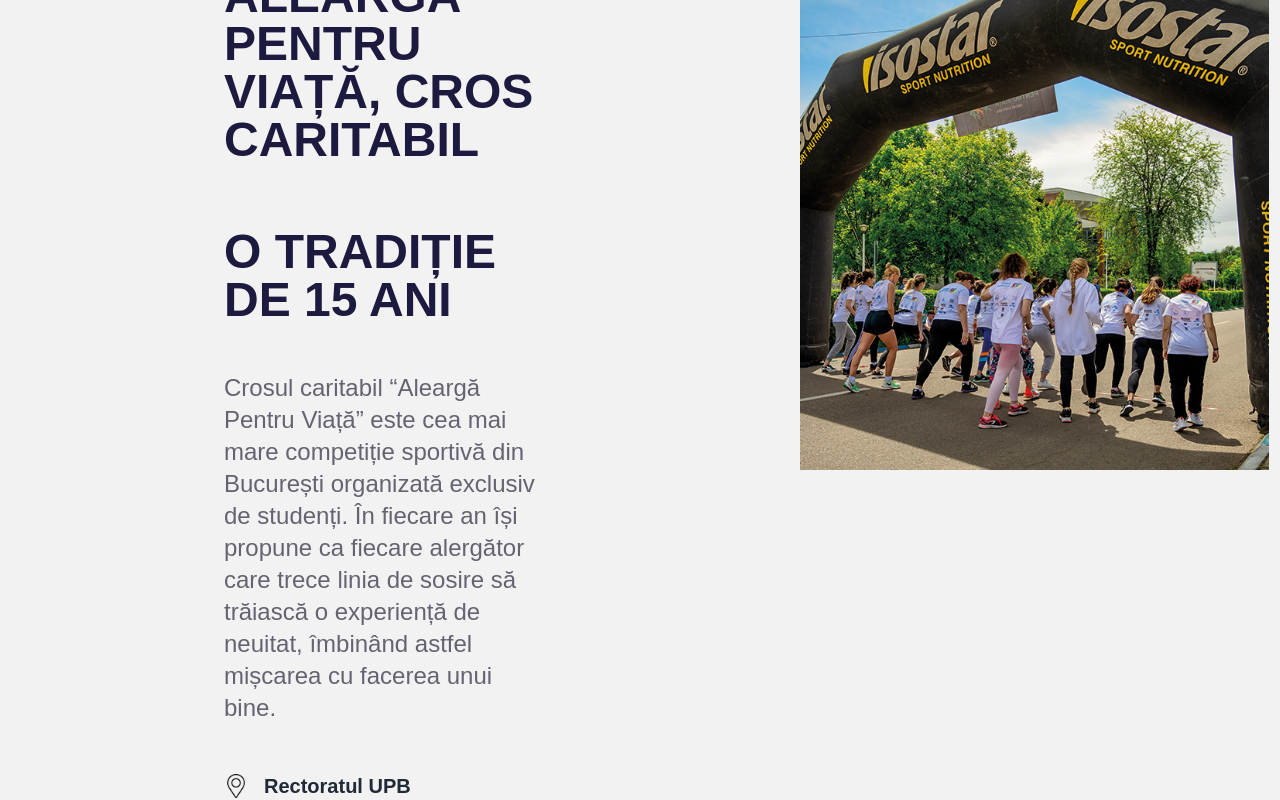
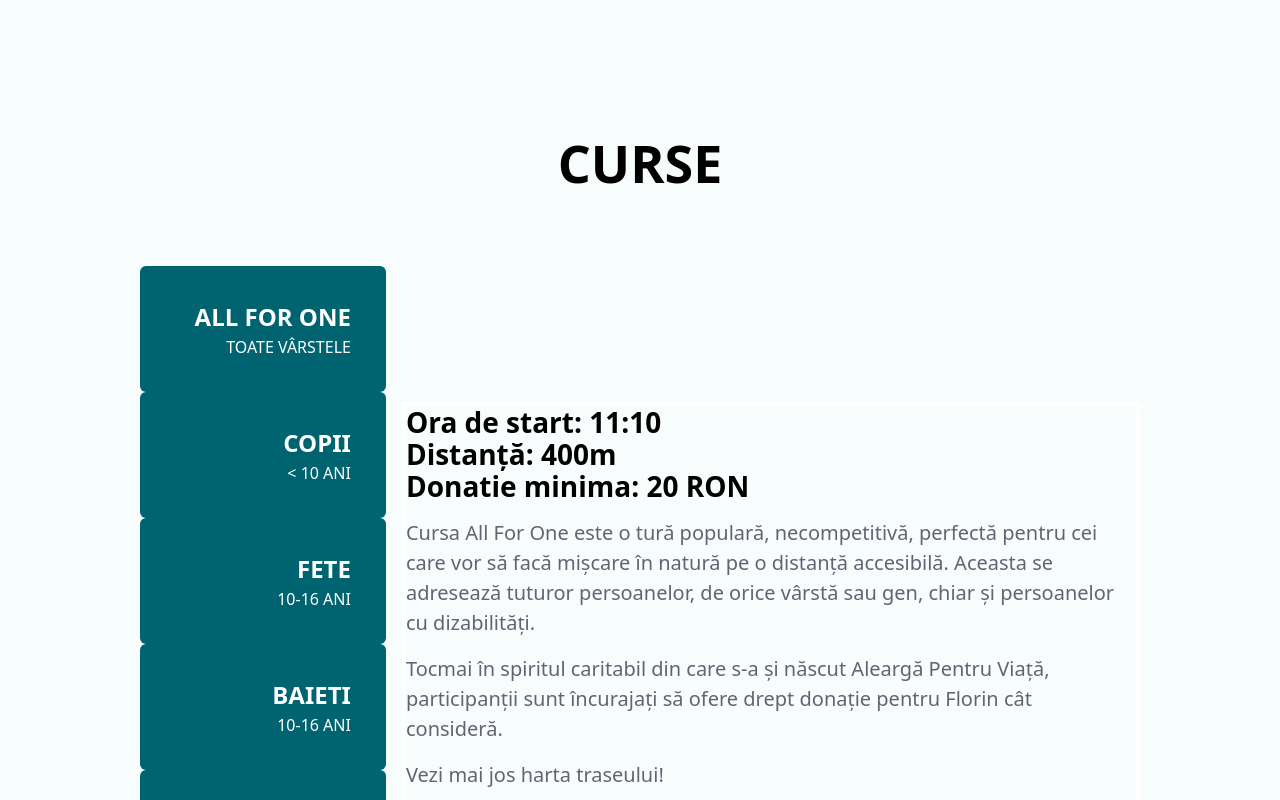
Before and after one commit to ConducereIT/APV, a React (Vite) app in the folder client/: page / in a window 1280 px wide. Shown: the part 1180-1980 px from the top of the page. Built offline with nearby package versions, Linux system fonts and the light colour scheme.

Commit message:
Still map problems

```diff
--- a/client/src/components/CurseHome.tsx
+++ b/client/src/components/CurseHome.tsx
@@ -77,9 +77,9 @@
     <div className='w-full px-[var(--bs-gutter-x,.75rem)]   bg-customBackground  '>
         {/* <img src={flyingImg4} className='float-right top-0 right-0 h-full md:w-1/2 lg:w-1/3 xl:w-1/4 z-0' alt='Imagine de fundal' ></img>  */}
     <div className='flex justify-center '>
-    <div className="container  md:pt-36  lg:px-32 mx-auto  justify-center" >
-        <h1 className="lg:text-52 text-36 font-bold text-center mb-8 text-black">CURSE</h1>
-        <div className="md:flex md:items-center  justify-center">
+    <div className="container  md:pt-32  lg:px-32 mx-auto  " >
+        <h1 className="lg:text-52 text-36 font-bold text-center mb-8 sm:mb-16 text-black">CURSE</h1>
+        <div className="md:flex md:items-center  ">
 
                 <div className="md:w-1/4 mb-4 md:mb-0 md:mr-4 overflow-x-auto">
                     <div className="flex sm:flex-row md:flex-col">
--- a/client/src/views/Home.view.tsx
+++ b/client/src/views/Home.view.tsx
@@ -12,13 +12,13 @@
   return (
     <>
       <Header />
-      <Banner
+      {/* <Banner
         firstTitle={"Aleargă pentru viață"}
         secondTitle={"APV"}
         video={VideoBanner}
         LseBanner={LseBanner}
         maiputernici={false}
-      />
+      /> */}
       <Countdown />
       <AboutHome />
       <CurseHome />
```
